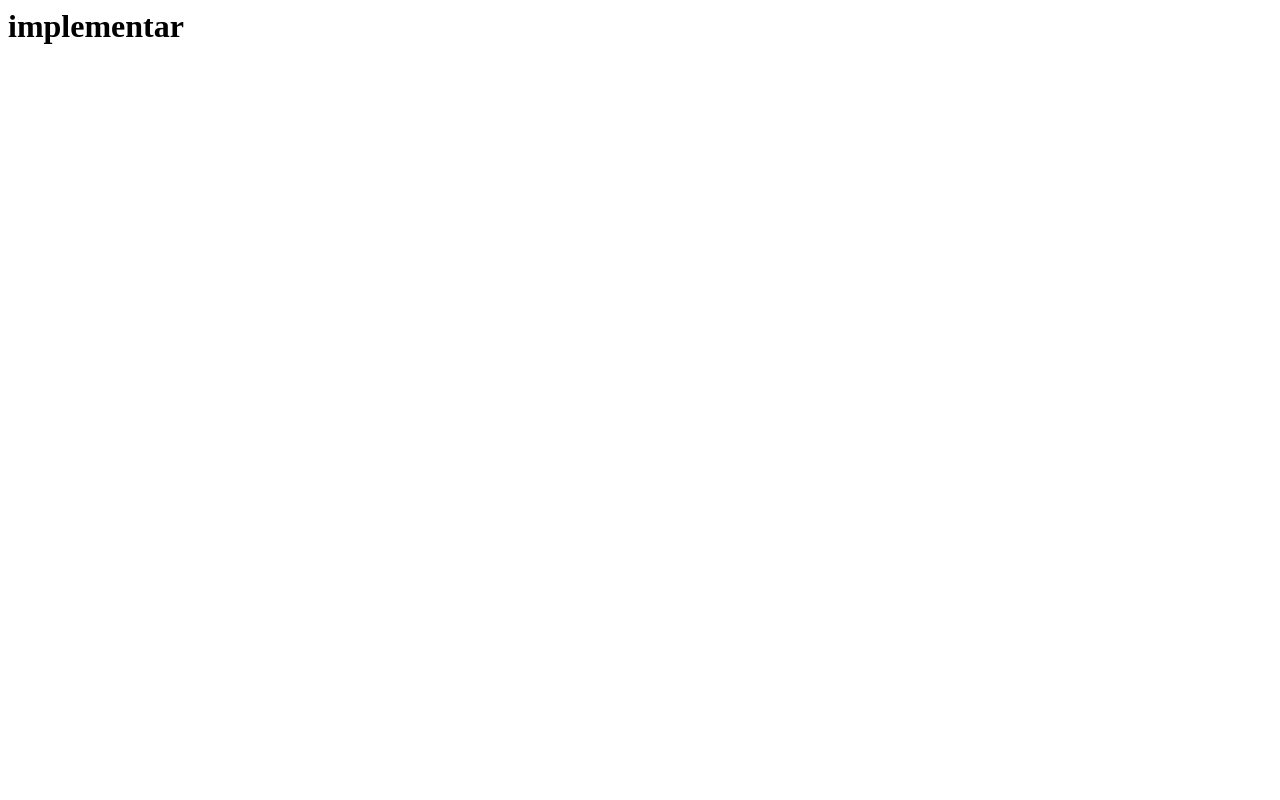
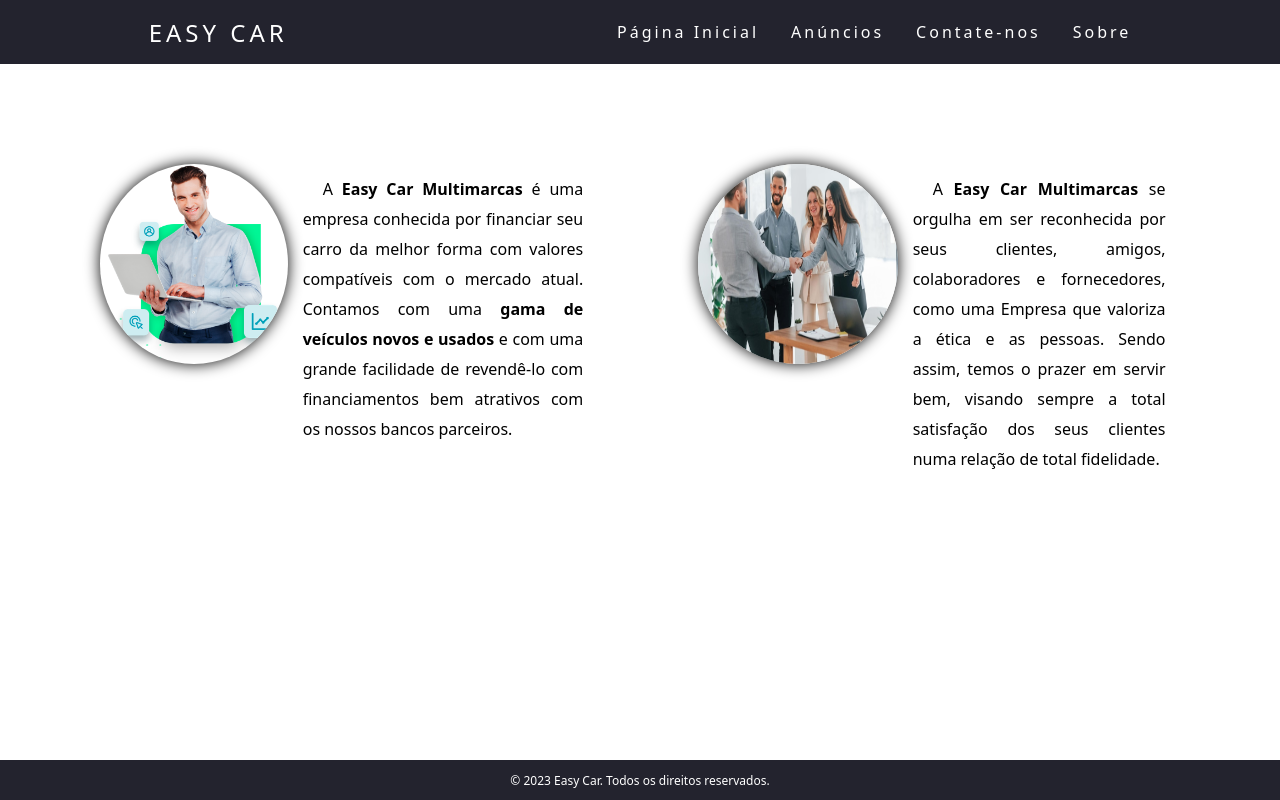
Before and after one commit to eduardojxavier/easy-car, a plain HTML site: page src/sobre.html in a window 1280 px wide. Drawn offline with Linux system fonts and the light colour scheme.

Commit message:
novas mudanças

```diff
--- a/css/style.css
+++ b/css/style.css
@@ -385,3 +385,86 @@
 
 
 }
+
+.container-sobre{
+  font-family: system-ui, -apple-system, Helvetica, Arial, sans-serif;
+  text-align: center;
+  display: flex;
+  margin: 50px;
+  height: 300px;
+ }
+
+h2{
+  text-align: initial;
+}
+
+.container-sobre p{
+  text-align: justify;
+  text-indent: 20px;
+  line-height: 30px;
+  margin-top: 10px;
+  margin-right: 300px;
+  margin-left: 0%;
+  margin-right: 3%;
+  margin-bottom: 20%;
+}
+h1{
+  font-family: system-ui, -apple-system, Helvetica, Arial, sans-serif;
+}
+h4{
+  text-align: justify;
+  margin-right: 30px;
+  color: black;
+}
+h2{
+  text-align: center;
+  margin-right: 30px;
+  color: black;
+  font-family: system-ui, -apple-system, Helvetica, Arial, sans-serif;
+}
+.container-sobre img{
+  width: 200px;
+  height: 200px;
+  align-items: center;
+  float: left;
+  display:flex;
+  border-radius: 50%;
+  box-shadow: 0 0 15px black;
+  margin-left: 0%;
+  margin-right: 3%;
+  margin-bottom: 20%;
+}
+
+
+
+/* .Nossos_valores {
+  font-family: system-ui, -apple-system, Helvetica, Arial, sans-serif;
+  text-align: center;
+  display: flex;
+  justify-content: space-around;
+  justify-items: center;
+  font-size: 12px;
+  margin: 50px;
+  align-items: flex-end;
+}
+.valores img {
+    width: 120px;
+    height: 120px;
+    display:flex;
+    justify-content: center;
+    justify-items: center;
+    border-radius: 50%;
+    box-shadow: 0 0 15px black;
+    margin-left: 30%;
+
+
+}
+.valores p{
+    text-indent: 20px;
+    line-height: 30px;
+    margin-top: 10px;
+    margin-right: 10px;
+    margin-left: 0%;
+    margin-right: 3%;
+    margin-bottom: 10%;
+} */
--- a/src/sobre.html
+++ b/src/sobre.html
@@ -1 +1,53 @@
-<h1>implementar</h1>
+<!DOCTYPE html>
+<html lang="pt-br">
+  <head>
+    <meta charset="UTF-8" />
+    <meta http-equiv="X-UA-Compatible" content="IE=edge" />
+    <meta name="viewport" content="width=device-width, initial-scale=1.0" />
+    <title>Easy Car</title>
+    <link rel="shortcut icon" href="/img/favicon.ico.png" type="image/x-icon">
+    <link rel="stylesheet" href="/css/style.css">
+  </head>
+
+  <body>
+    <header>
+      <nav>
+
+        <a class="logo" href="/">Easy Car</a>
+        <div class="mobile-menu">
+          <div class="line1"></div>
+          <div class="line2"></div>
+          <div class="line3"></div>
+        </div>
+        <ul class="nav-list">
+          <li><a href="/index.html">Página Inicial</a></li>
+          <li><a href="/src/marcas.html">Anúncios</a></li>
+          <li><a href="/src/contato.html">Contate-nos</a></li>
+          <li><a href="/src/sobre.html">Sobre</a></li>
+        </ul>
+      </nav>
+    </header>
+    <main>
+
+          <div class="container_pagina container-sobre">
+              <div class="container-sobre">
+                  <img src="../img/easycar.png" alt="Easy Car">
+                  <p>A <b>Easy Car Multimarcas</b> é uma empresa conhecida por financiar seu carro da melhor forma com valores compatíveis com o
+                      mercado atual. Contamos com uma <b>gama de veículos novos e usados</b> e com uma grande facilidade de revendê-lo
+                      com financiamentos bem atrativos com os nossos bancos parceiros.</p>
+              </div>
+              <div class="container-sobre">
+                <img src="../img/Rec.png" alt="Reconhecimento">
+                  <p>A <b>Easy Car Multimarcas </b>se orgulha em ser reconhecida por seus clientes, amigos, colaboradores e fornecedores, como uma Empresa que valoriza a ética e as pessoas. Sendo assim, temos o prazer em servir bem, visando sempre a total satisfação dos seus clientes numa relação de total fidelidade.</p>
+              </div>
+          </div>
+
+
+      </main>
+    <script src="js/mobile-navbar.js"></script>
+
+    <footer>
+      <p>&copy; 2023 Easy Car. Todos os direitos reservados.</p>
+    </footer>
+  </body>
+</html>
```
Also changed, not shown: index.html (+1 -2 lines), src/anuncios-fiat.html (+2 -2 lines), src/anuncios-ford.html (+1 -2 lines), src/anuncios-hyundai.html (+1 -2 lines), src/anuncios-volkswagen.html (+1 -2 lines), src/contato.html (+1 -1 lines), src/marcas.html (+1 -2 lines), img/LOGO 1.png (added), img/Rec.png (added), img/Reconhecimento.png (added), img/Valores/Cliente.png (added), img/Valores/Excelência.png (added), img/Valores/Pessoas.png (added), img/Valores/Reputação.png (added), 2 more files, 1 other file.
